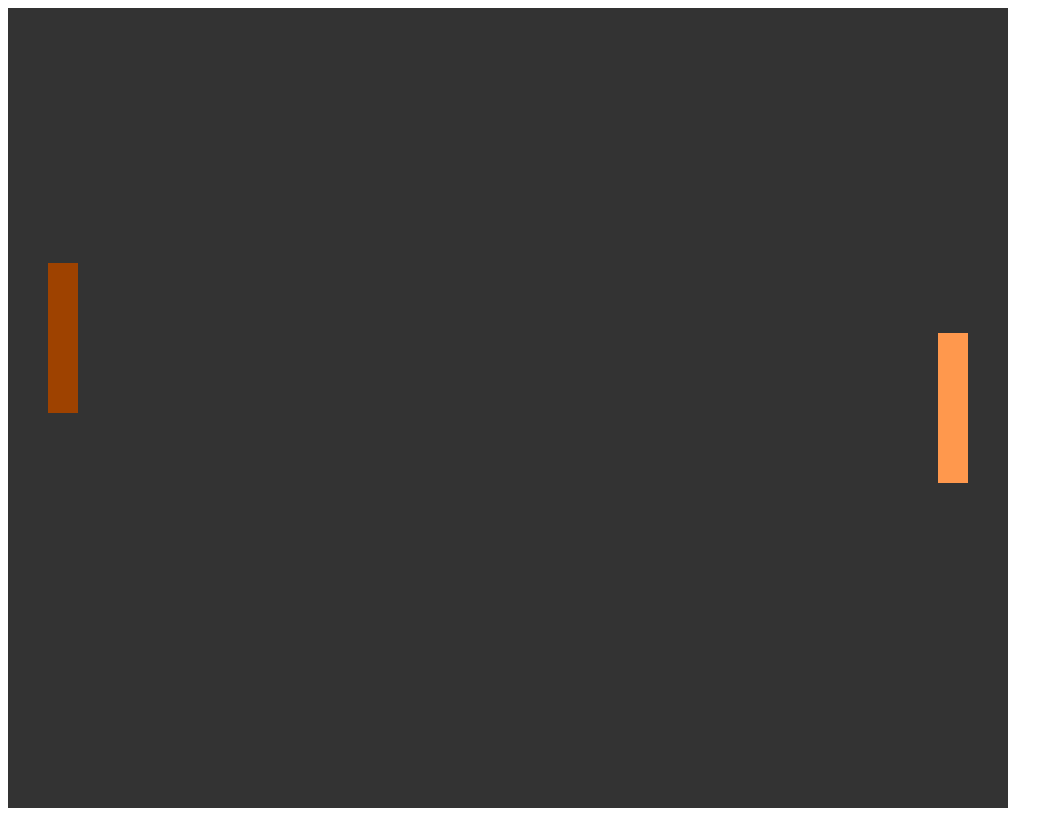
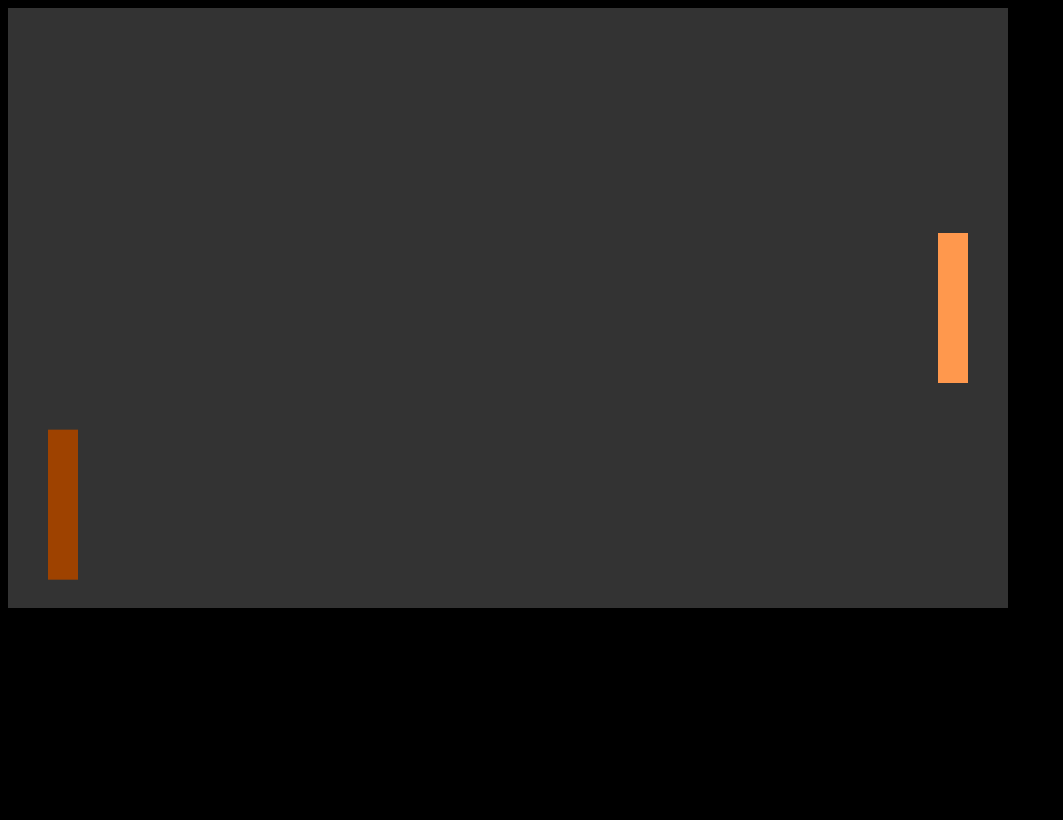
Before and after one commit to Admios/pong, a website built with webpack: page index.html in a window 1280 px wide. Shown: the whole page, without its empty margins (0-1063 px from the left). Built offline with nearby package versions, Linux system fonts and the light colour scheme.

Commit message:
change dimensions

```diff
--- a/index.html
+++ b/index.html
@@ -2,6 +2,11 @@
 <html>
 
   <head>
+    <style>
+      body {
+        background-color: black;
+      }
+    </style>
   </head>
 
   <body>
--- a/src/boundingBox.ts
+++ b/src/boundingBox.ts
@@ -25,6 +25,7 @@ export default abstract class BoundingBox {
       this.width,
       this.height
     );
+
     return this;
   }
 
--- a/src/constants.ts
+++ b/src/constants.ts
@@ -1,8 +1,9 @@
 export const paddleFromEdgeDistance = 40;
 export const dimensions = {
   paddle: { height: 150, width: 30 },
-  ball: { height: 20, width: 20 },
-  court: { height: 800, width: 1000 },
+  ball: { height: 30, width: 30 },
+  court: { height: 600, width: 1000 },
+  border: {width: 5 }
 };
 export const colors = {
   border: "#F8F8FA",
```
